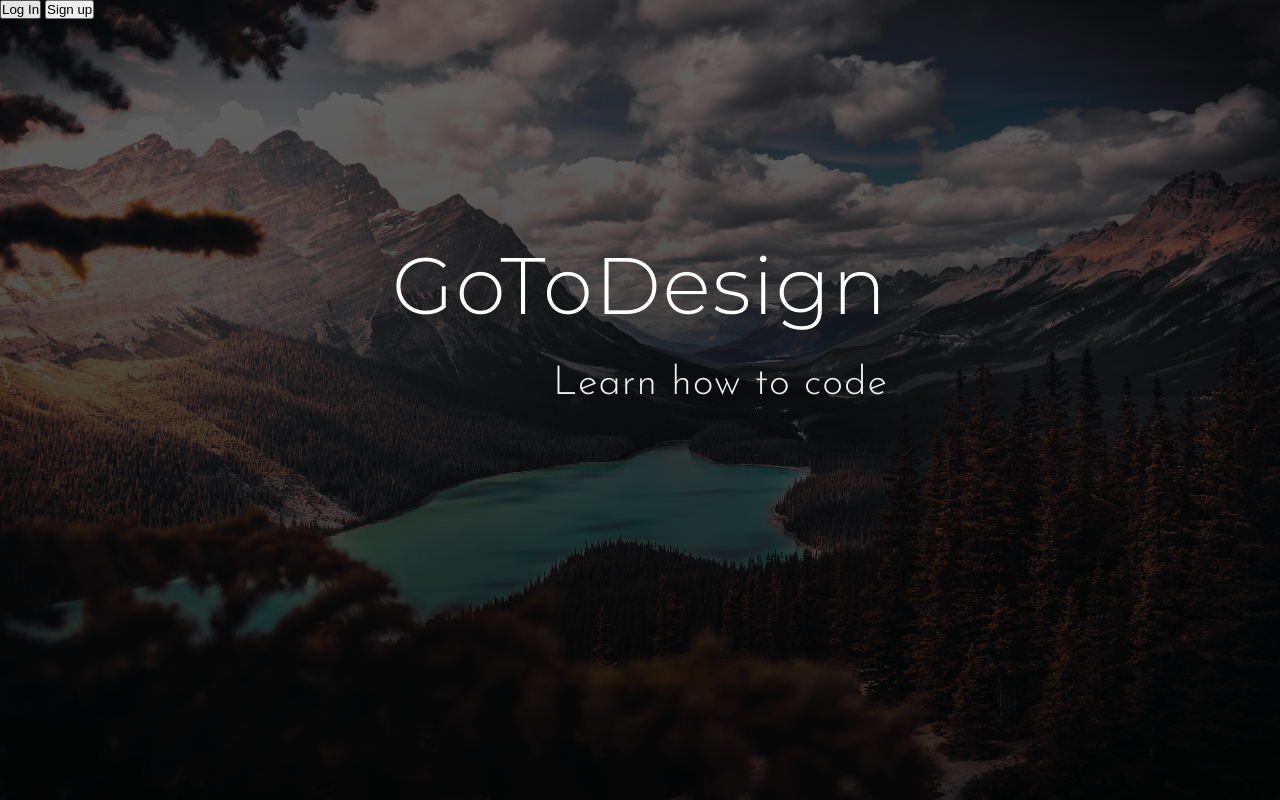
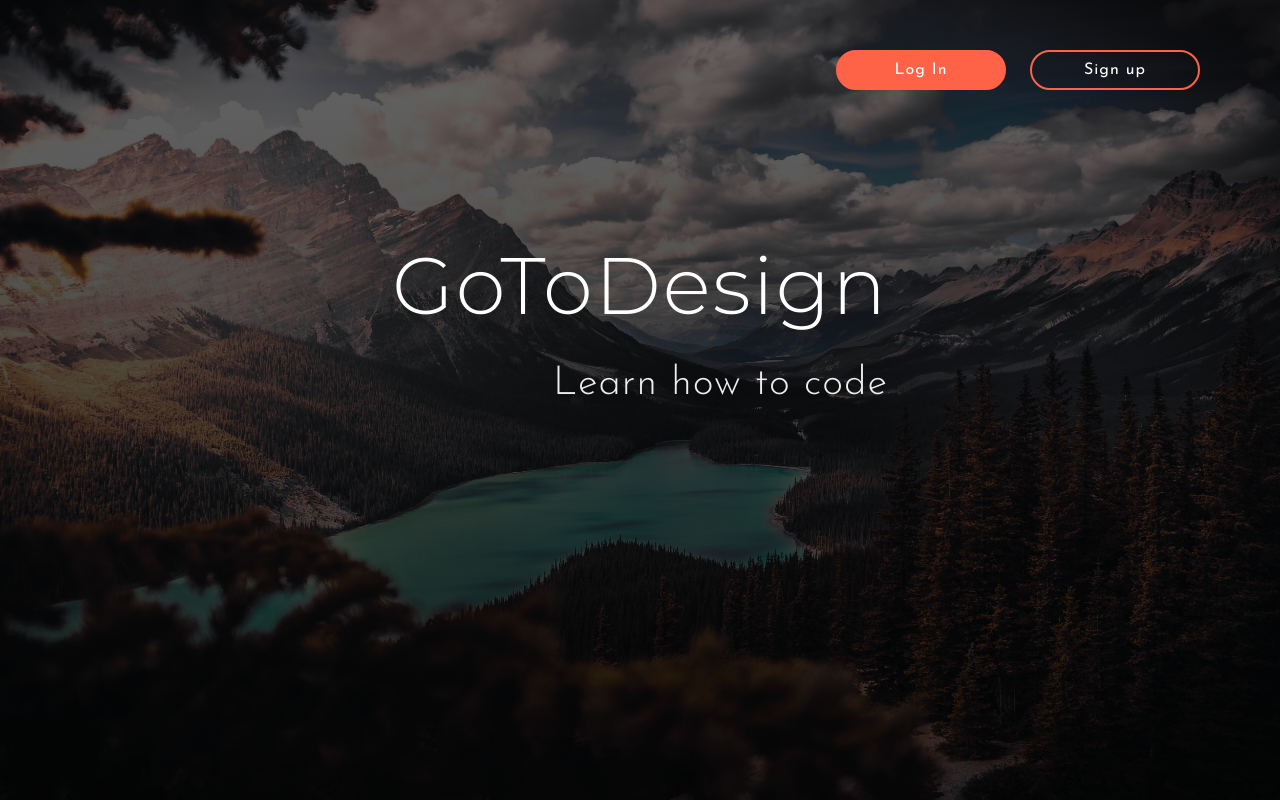
Before and after one commit to tod619/LandingPageModal, a plain HTML site: page index.html in a window 1280 px wide. Drawn offline with Linux system fonts and the light colour scheme.

Commit message:
Add style to btns container + btns + hover + active effects in style.css file

```diff
--- a/style.css
+++ b/style.css
@@ -40,3 +40,40 @@ font-family: 'Montserrat', sans-serif; */
     letter-spacing: 1px;
     text-align: right;
 }
+
+.btns {
+    position: absolute;
+    top: 50px;
+    right: 60px;
+}
+
+.btn {
+    width: 170px;
+    padding: 10px 15px;
+    margin-right: 20px;
+    border-radius: 50px;
+    color: #fff;
+    font-family: 'Josefin Sans', sans-serif;
+    font-size: 16px;
+    letter-spacing: 1px;
+    outline: none;
+    border: 2px solid tomato;
+    cursor: pointer;
+    transition: transform 0.3s;
+}
+
+.btn:hover {
+    transform: translateY(-2px);
+}
+
+.btn:active {
+    transform: translateY(0);
+}
+
+.login-btn {
+    background-color: tomato;
+}
+
+.signup-btn {
+    background-color: transparent;
+}
```
